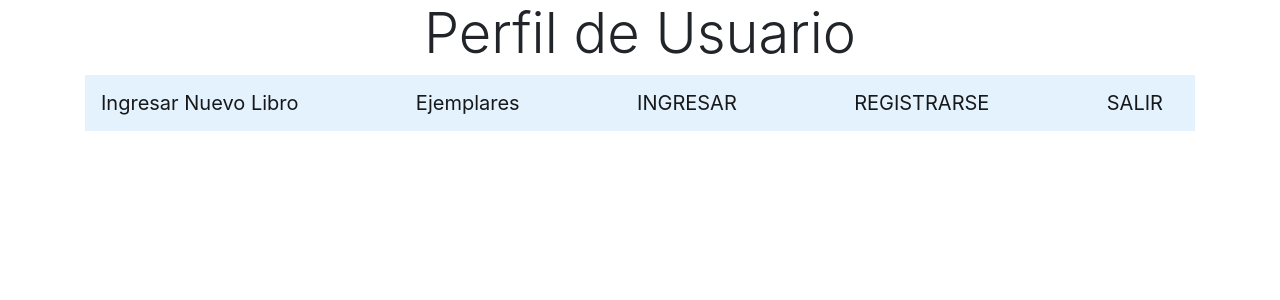
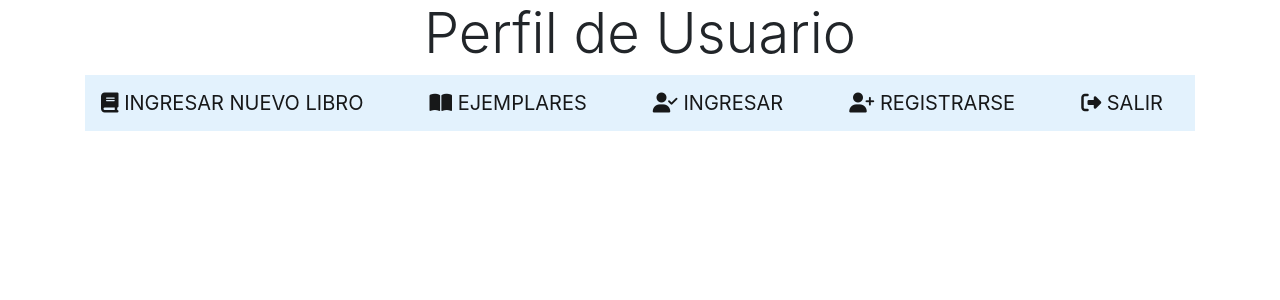
Before and after one commit to MedalitContreras/SisBibliotecaG02, a CodeIgniter app: page /SisBibliotecaG02/index.php/usuario/index in a window 1280 px wide. Shown: the top 300 px of the page. Run offline with CodeIgniter, Linux system fonts and the light colour scheme; data comes from the database, SQL or seed files in the repository; some libraries are stand-ins or nearby versions.

Commit message:
Arreglo del login e implementacion de icionos con fontawesome

```diff
--- a/bibliotecag2/application/views/header.php
+++ b/bibliotecag2/application/views/header.php
@@ -4,7 +4,10 @@
     <meta charset="UTF-8">
     <meta name="viewport" content="width=device-width, initial-scale=1.0">
     <title>Document</title>
+    <!--AGREGAR FONTAWESOME-->
+
     <link rel="stylesheet" href="<?php echo base_url(); ?>assets/bootstrap4/css/bootstrap.min.css">
+    <script src="https://kit.fontawesome.com/09c1c30a14.js" crossorigin="anonymous"></script>
     <script type="text/javascript" src="<?php echo base_url(); ?>assets/jquery-3.5.1.min.js"></script>
     <script type="text/javascript" src="<?php echo base_url(); ?>assets/bootstrap4/js/bootstrap.min.js"></script>
 </head>
--- a/bibliotecag2/application/views/login/login.php
+++ b/bibliotecag2/application/views/login/login.php
@@ -6,7 +6,7 @@
        <div class="modal-dialog text-center">
         <div class="col-sm-8 main-section">
         <div class="modal-content">
-        <di class="col-12 user-img">
+        <div class="col-12 user-img">
         <img src="imagenes/img.png"width="100" height="100">
         </div>
         <form class="col-12">
@@ -23,6 +23,7 @@
         </form>
         </div>
         </div>
+        </div>
        </div>
 </form>
 </div>
--- a/bibliotecag2/application/views/usuario/perfil.php
+++ b/bibliotecag2/application/views/usuario/perfil.php
@@ -2,14 +2,14 @@
 <div class="container">
 <nav class="navbar navbar-light" style="background-color: #e3f2fd;">
 
-  <a  href="<?php echo base_url('usuario/formulario') ?>" class="navbar-brand" href="#">Ingresar Nuevo Libro</a>
+  <a  href="<?php echo base_url('usuario/formulario') ?>" class="navbar-brand" href="#"><i class="fas fa-book"></i> INGRESAR NUEVO LIBRO</a>
 
-  <a  href="<?php echo base_url('usuario/ejemplar') ?>"  class="navbar-brand" href="#">Ejemplares</a>
+  <a  href="<?php echo base_url('usuario/ejemplar') ?>"  class="navbar-brand" href="#"><i class="fas fa-book-open"></i> EJEMPLARES </a>
 
-  <a href="<?php echo base_url('Login'); ?>" class="navbar-brand" href="#">INGRESAR</a>
+  <a href="<?php echo base_url('Login'); ?>" class="navbar-brand" href="#"><i class="fas fa-user-check"></i> INGRESAR</a>
 
-  <a href="<?php echo base_url('Login/registro'); ?>" class="navbar-brand" href="#">REGISTRARSE</a>
+  <a href="<?php echo base_url('Login/registro'); ?>" class="navbar-brand" href="#"><i class="fas fa-user-plus"></i> REGISTRARSE</a>
 
-  <a href="<?php echo base_url('Login/salir'); ?>" class="navbar-brand" href="#">SALIR</a>
+  <a href="<?php echo base_url('Login/salir'); ?>" class="navbar-brand" href="#"><i class="fas fa-sign-out-alt"></i> SALIR</a>
 
   </button>
```
